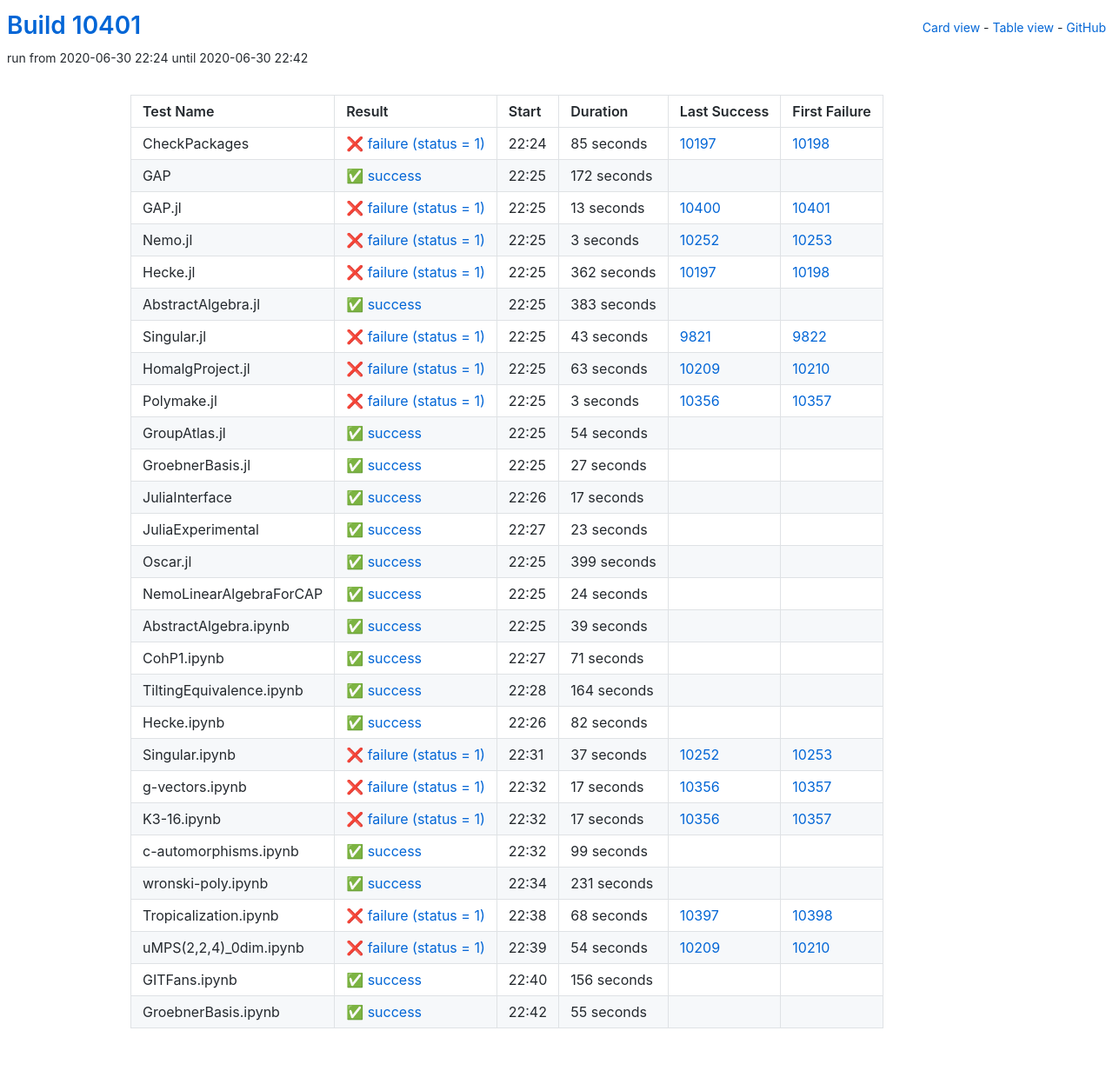
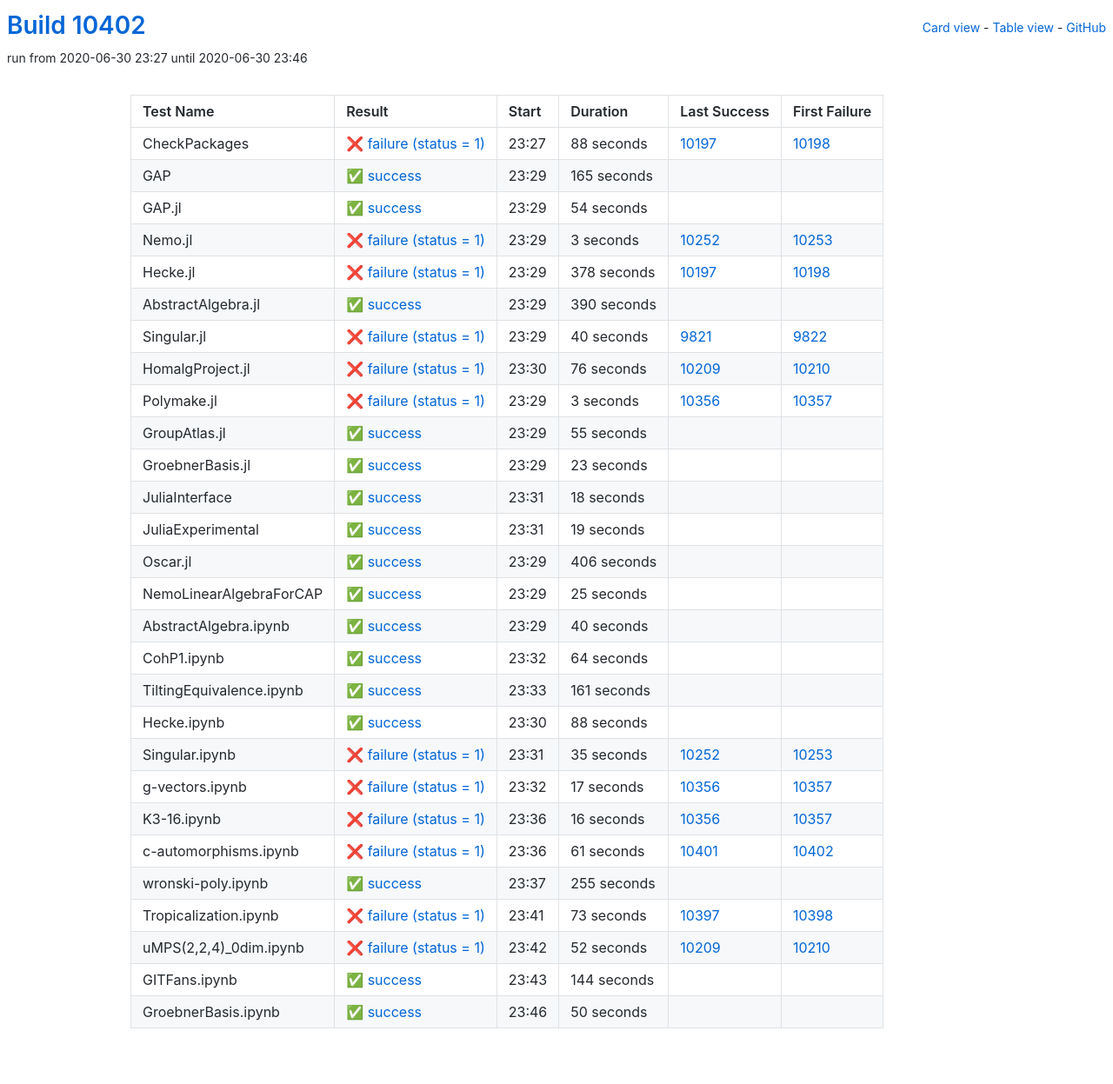
Before and after one commit to oscar-system/oscar-ci-status, a Jekyll site: the page built from table.html, in a window 1280 px wide. Shown: the whole page at 87% size. Built offline with Jekyll 4.4.1, drawn with Linux system fonts in a browser that asks for light colours.

Commit message:
Build #10402

```diff
--- a/_data/ci.yml
+++ b/_data/ci.yml
@@ -1,6 +1,6 @@
 ---
-build: 10401
-build_url: https://oscarci.mathematik.uni-kl.de/job/oscar/10401/
+build: 10402
+build_url: https://oscarci.mathematik.uni-kl.de/job/oscar/10402/
 job: oscar
 organization: oscar-system
 repo: oscar-ci-status
@@ -8,44 +8,44 @@
 tests:
 - name: CheckPackages
   id: checkpackages
-  log: https://oscarci.mathematik.uni-kl.de/job/oscar/10401/artifact/logs/build-10401/CheckPackages.log
-  start: 2020-06-30 22:24
+  log: https://oscarci.mathematik.uni-kl.de/job/oscar/10402/artifact/logs/build-10402/CheckPackages.log
+  start: 2020-06-30 23:27
   success: false
   exitcode: 1
   status: failure
-  duration: 85
+  duration: 88
   last_success: 10197
   last_success_url: https://oscarci.mathematik.uni-kl.de/job/oscar/10197/
   first_failure: 10198
   first_failure_url: https://oscarci.mathematik.uni-kl.de/job/oscar/10198/
 - name: GAP
   id: gap
-  log: https://oscarci.mathematik.uni-kl.de/job/oscar/10401/artifact/logs/build-10401/GAP.log
-  start: 2020-06-30 22:25
+  log: https://oscarci.mathematik.uni-kl.de/job/oscar/10402/artifact/logs/build-10402/GAP.log
+  start: 2020-06-30 23:29
   success: true
   exitcode: 0
   status: success
-  duration: 172
+  duration: 165
   last_success: false
   last_success_url:
   first_failure: false
   first_failure_url:
 - name: GAP.jl
   id: gap-jl
-  log: https://oscarci.mathematik.uni-kl.de/job/oscar/10401/artifact/logs/build-10401/GAP.jl.log
-  start: 2020-06-30 22:25
-  success: false
-  exitcode: 1
-  status: failure
-  duration: 13
-  last_success: 10400
-  last_success_url: https://oscarci.mathematik.uni-kl.de/job/oscar/10400/
-  first_failure: 10401
-  first_failure_url: https://oscarci.mathematik.uni-kl.de/job/oscar/10401/
+  log: https://oscarci.mathematik.uni-kl.de/job/oscar/10402/artifact/logs/build-10402/GAP.jl.log
+  start: 2020-06-30 23:29
+  success: true
+  exitcode: 0
+  status: success
+  duration: 54
+  last_success: false
+  last_success_url:
+  first_failure: false
+  first_failure_url:
 - name: Nemo.jl
   id: nemo-jl
-  log: https://oscarci.mathematik.uni-kl.de/job/oscar/10401/artifact/logs/build-10401/Nemo.jl.log
-  start: 2020-06-30 22:25
+  log: https://oscarci.mathematik.uni-kl.de/job/oscar/10402/artifact/logs/build-10402/Nemo.jl.log
+  start: 2020-06-30 23:29
   success: false
   exitcode: 1
   status: failure
@@ -56,56 +56,56 @@
   first_failure_url: https://oscarci.mathematik.uni-kl.de/job/oscar/10253/
 - name: Hecke.jl
   id: hecke-jl
-  log: https://oscarci.mathematik.uni-kl.de/job/oscar/10401/artifact/logs/build-10401/Hecke.jl.log
-  start: 2020-06-30 22:25
+  log: https://oscarci.mathematik.uni-kl.de/job/oscar/10402/artifact/logs/build-10402/Hecke.jl.log
+  start: 2020-06-30 23:29
   success: false
   exitcode: 1
   status: failure
-  duration: 362
+  duration: 378
   last_success: 10197
   last_success_url: https://oscarci.mathematik.uni-kl.de/job/oscar/10197/
   first_failure: 10198
   first_failure_url: https://oscarci.mathematik.uni-kl.de/job/oscar/10198/
 - name: AbstractAlgebra.jl
   id: abstractalgebra-jl
-  log: https://oscarci.mathematik.uni-kl.de/job/oscar/10401/artifact/logs/build-10401/AbstractAlgebra.jl.log
-  start: 2020-06-30 22:25
+  log: https://oscarci.mathematik.uni-kl.de/job/oscar/10402/artifact/logs/build-10402/AbstractAlgebra.jl.log
+  start: 2020-06-30 23:29
   success: true
   exitcode: 0
   status: success
-  duration: 383
+  duration: 390
   last_success: false
   last_success_url:
   first_failure: false
   first_failure_url:
 - name: Singular.jl
   id: singular-jl
-  log: https://oscarci.mathematik.uni-kl.de/job/oscar/10401/artifact/logs/build-10401/Singular.jl.log
-  start: 2020-06-30 22:25
+  log: https://oscarci.mathematik.uni-kl.de/job/oscar/10402/artifact/logs/build-10402/Singular.jl.log
+  start: 2020-06-30 23:29
   success: false
   exitcode: 1
   status: failure
-  duration: 43
+  duration: 40
   last_success: 9821
   last_success_url: https://oscarci.mathematik.uni-kl.de/job/oscar/9821/
   first_failure: 9822
   first_failure_url: https://oscarci.mathematik.uni-kl.de/job/oscar/9822/
 - name: HomalgProject.jl
   id: homalgproject-jl
-  log: https://oscarci.mathematik.uni-kl.de/job/oscar/10401/artifact/logs/build-10401/HomalgProject.jl.log
-  start: 2020-06-30 22:25
+  log: https://oscarci.mathematik.uni-kl.de/job/oscar/10402/artifact/logs/build-10402/HomalgProject.jl.log
+  start: 2020-06-30 23:30
   success: false
   exitcode: 1
   status: failure
-  duration: 63
+  duration: 76
   last_success: 10209
   last_success_url: https://oscarci.mathematik.uni-kl.de/job/oscar/10209/
   first_failure: 10210
   first_failure_url: https://oscarci.mathematik.uni-kl.de/job/oscar/10210/
 - name: Polymake.jl
   id: polymake-jl
-  log: https://oscarci.mathematik.uni-kl.de/job/oscar/10401/artifact/logs/build-10401/Polymake.jl.log
-  start: 2020-06-30 22:25
+  log: https://oscarci.mathematik.uni-kl.de/job/oscar/10402/artifact/logs/build-10402/Polymake.jl.log
+  start: 2020-06-30 23:29
   success: false
   exitcode: 1
   status: failure
@@ -116,44 +116,20 @@
   first_failure_url: https://oscarci.mathematik.uni-kl.de/job/oscar/10357/
 - name: GroupAtlas.jl
   id: groupatlas-jl
-  log: https://oscarci.mathematik.uni-kl.de/job/oscar/10401/artifact/logs/build-10401/GroupAtlas.jl.log
-  start: 2020-06-30 22:25
+  log: https://oscarci.mathematik.uni-kl.de/job/oscar/10402/artifact/logs/build-10402/GroupAtlas.jl.log
+  start: 2020-06-30 23:29
   success: true
   exitcode: 0
   status: success
-  duration: 54
+  duration: 55
   last_success: false
   last_success_url:
   first_failure: false
   first_failure_url:
 - name: GroebnerBasis.jl
   id: groebnerbasis-jl
-  log: https://oscarci.mathematik.uni-kl.de/job/oscar/10401/artifact/logs/build-10401/GroebnerBasis.jl.log
-  start: 2020-06-30 22:25
-  success: true
-  exitcode: 0
-  status: success
-  duration: 27
-  last_success: false
-  last_success_url:
-  first_failure: false
-  first_failure_url:
-- name: JuliaInterface
-  id: juliainterface
-  log: https://oscarci.mathematik.uni-kl.de/job/oscar/10401/artifact/logs/build-10401/JuliaInterface.log
-  start: 2020-06-30 22:26
-  success: true
-  exitcode: 0
-  status: success
-  duration: 17
-  last_success: false
-  last_success_url:
-  first_failure: false
-  first_failure_url:
-- name: JuliaExperimental
-  id: juliaexperimental
-  log: https://oscarci.mathematik.uni-kl.de/job/oscar/10401/artifact/logs/build-10401/JuliaExperimental.log
-  start: 2020-06-30 22:27
+  log: https://oscarci.mathematik.uni-kl.de/job/oscar/10402/artifact/logs/build-10402/GroebnerBasis.jl.log
+  start: 2020-06-30 23:29
   success: true
   exitcode: 0
   status: success
@@ -162,94 +138,118 @@
   last_success_url:
   first_failure: false
   first_failure_url:
-- name: Oscar.jl
-  id: oscar-jl
-  log: https://oscarci.mathematik.uni-kl.de/job/oscar/10401/artifact/logs/build-10401/Oscar.jl.log
-  start: 2020-06-30 22:25
+- name: JuliaInterface
+  id: juliainterface
+  log: https://oscarci.mathematik.uni-kl.de/job/oscar/10402/artifact/logs/build-10402/JuliaInterface.log
+  start: 2020-06-30 23:31
   success: true
   exitcode: 0
   status: success
-  duration: 399
+  duration: 18
+  last_success: false
+  last_success_url:
+  first_failure: false
+  first_failure_url:
+- name: JuliaExperimental
+  id: juliaexperimental
+  log: https://oscarci.mathematik.uni-kl.de/job/oscar/10402/artifact/logs/build-10402/JuliaExperimental.log
+  start: 2020-06-30 23:31
+  success: true
+  exitcode: 0
+  status: success
+  duration: 19
+  last_success: false
+  last_success_url:
+  first_failure: false
+  first_failure_url:
+- name: Oscar.jl
+  id: oscar-jl
+  log: https://oscarci.mathematik.uni-kl.de/job/oscar/10402/artifact/logs/build-10402/Oscar.jl.log
+  start: 2020-06-30 23:29
+  success: true
+  exitcode: 0
+  status: success
+  duration: 406
   last_success: false
   last_success_url:
   first_failure: false
   first_failure_url:
 - name: NemoLinearAlgebraForCAP
   id: nemolinearalgebraforcap
-  log: https://oscarci.mathematik.uni-kl.de/job/oscar/10401/artifact/logs/build-10401/NemoLinearAlgebraForCAP.log
-  start: 2020-06-30 22:25
+  log: https://oscarci.mathematik.uni-kl.de/job/oscar/10402/artifact/logs/build-10402/NemoLinearAlgebraForCAP.log
+  start: 2020-06-30 23:29
   success: true
   exitcode: 0
   status: success
-  duration: 24
+  duration: 25
   last_success: false
   last_success_url:
   first_failure: false
   first_failure_url:
 - name: AbstractAlgebra.ipynb
   id: abstractalgebra-ipynb
-  log: https://oscarci.mathematik.uni-kl.de/job/oscar/10401/artifact/logs/build-10401/AbstractAlgebra.ipynb.log
-  start: 2020-06-30 22:25
+  log: https://oscarci.mathematik.uni-kl.de/job/oscar/10402/artifact/logs/build-10402/AbstractAlgebra.ipynb.log
+  start: 2020-06-30 23:29
   success: true
   exitcode: 0
   status: success
-  duration: 39
+  duration: 40
   last_success: false
   last_success_url:
   first_failure: false
   first_failure_url:
 - name: CohP1.ipynb
   id: cohp1-ipynb
-  log: https://oscarci.mathematik.uni-kl.de/job/oscar/10401/artifact/logs/build-10401/CohP1.ipynb.log
-  start: 2020-06-30 22:27
+  log: https://oscarci.mathematik.uni-kl.de/job/oscar/10402/artifact/logs/build-10402/CohP1.ipynb.log
+  start: 2020-06-30 23:32
   success: true
   exitcode: 0
   status: success
-  duration: 71
+  duration: 64
   last_success: false
   last_success_url:
   first_failure: false
   first_failure_url:
 - name: TiltingEquivalence.ipynb
   id: tiltingequivalence-ipynb
-  log: https://oscarci.mathematik.uni-kl.de/job/oscar/10401/artifact/logs/build-10401/TiltingEquivalence.ipynb.log
-  start: 2020-06-30 22:28
+  log: https://oscarci.mathematik.uni-kl.de/job/oscar/10402/artifact/logs/build-10402/TiltingEquivalence.ipynb.log
+  start: 2020-06-30 23:33
   success: true
   exitcode: 0
   status: success
-  duration: 164
+  duration: 161
   last_success: false
   last_success_url:
   first_failure: false
   first_failure_url:
 - name: Hecke.ipynb
   id: hecke-ipynb
-  log: https://oscarci.mathematik.uni-kl.de/job/oscar/10401/artifact/logs/build-10401/Hecke.ipynb.log
-  start: 2020-06-30 22:26
+  log: https://oscarci.mathematik.uni-kl.de/job/oscar/10402/artifact/logs/build-10402/Hecke.ipynb.log
+  start: 2020-06-30 23:30
   success: true
   exitcode: 0
   status: success
-  duration: 82
+  duration: 88
   last_success: false
   last_success_url:
   first_failure: false
   first_failure_url:
 - name: Singular.ipynb
   id: singular-ipynb
-  log: https://oscarci.mathematik.uni-kl.de/job/oscar/10401/artifact/logs/build-10401/Singular.ipynb.log
-  start: 2020-06-30 22:31
+  log: https://oscarci.mathematik.uni-kl.de/job/oscar/10402/artifact/logs/build-10402/Singular.ipynb.log
+  start: 2020-06-30 23:31
   success: false
   exitcode: 1
   status: failure
-  duration: 37
+  duration: 35
   last_success: 10252
   last_success_url: https://oscarci.mathematik.uni-kl.de/job/oscar/10252/
   first_failure: 10253
   first_failure_url: https://oscarci.mathematik.uni-kl.de/job/oscar/10253/
 - name: g-vectors.ipynb
   id: g-vectors-ipynb
-  log: https://oscarci.mathematik.uni-kl.de/job/oscar/10401/artifact/logs/build-10401/g-vectors.ipynb.log
-  start: 2020-06-30 22:32
+  log: https://oscarci.mathematik.uni-kl.de/job/oscar/10402/artifact/logs/build-10402/g-vectors.ipynb.log
+  start: 2020-06-30 23:32
   success: false
   exitcode: 1
   status: failure
@@ -260,84 +260,84 @@
   first_failure_url: https://oscarci.mathematik.uni-kl.de/job/oscar/10357/
 - name: K3-16.ipynb
   id: k3-16-ipynb
-  log: https://oscarci.mathematik.uni-kl.de/job/oscar/10401/artifact/logs/build-10401/K3-16.ipynb.log
-  start: 2020-06-30 22:32
+  log: https://oscarci.mathematik.uni-kl.de/job/oscar/10402/artifact/logs/build-10402/K3-16.ipynb.log
+  start: 2020-06-30 23:36
   success: false
   exitcode: 1
   status: failure
-  duration: 17
+  duration: 16
   last_success: 10356
   last_success_url: https://oscarci.mathematik.uni-kl.de/job/oscar/10356/
   first_failure: 10357
   first_failure_url: https://oscarci.mathematik.uni-kl.de/job/oscar/10357/
 - name: c-automorphisms.ipynb
   id: c-automorphisms-ipynb
-  log: https://oscarci.mathematik.uni-kl.de/job/oscar/10401/artifact/logs/build-10401/c-automorphisms.ipynb.log
-  start: 2020-06-30 22:32
+  log: https://oscarci.mathematik.uni-kl.de/job/oscar/10402/artifact/logs/build-10402/c-automorphisms.ipynb.log
+  start: 2020-06-30 23:36
+  success: false
+  exitcode: 1
+  status: failure
+  duration: 61
+  last_success: 10401
+  last_success_url: https://oscarci.mathematik.uni-kl.de/job/oscar/10401/
+  first_failure: 10402
+  first_failure_url: https://oscarci.mathematik.uni-kl.de/job/oscar/10402/
+- name: wronski-poly.ipynb
+  id: wronski-poly-ipynb
+  log: https://oscarci.mathematik.uni-kl.de/job/oscar/10402/artifact/logs/build-10402/wronski-poly.ipynb.log
+  start: 2020-06-30 23:37
   success: true
   exitcode: 0
   status: success
-  duration: 99
-  last_success: false
-  last_success_url:
-  first_failure: false
-  first_failure_url:
-- name: wronski-poly.ipynb
-  id: wronski-poly-ipynb
-  log: https://oscarci.mathematik.uni-kl.de/job/oscar/10401/artifact/logs/build-10401/wronski-poly.ipynb.log
-  start: 2020-06-30 22:34
-  success: true
-  exitcode: 0
-  status: success
-  duration: 231
+  duration: 255
   last_success: false
   last_success_url:
   first_failure: false
   first_failure_url:
 - name: Tropicalization.ipynb
   id: tropicalization-ipynb
-  log: https://oscarci.mathematik.uni-kl.de/job/oscar/10401/artifact/logs/build-10401/Tropicalization.ipynb.log
-  start: 2020-06-30 22:38
+  log: https://oscarci.mathematik.uni-kl.de/job/oscar/10402/artifact/logs/build-10402/Tropicalization.ipynb.log
+  start: 2020-06-30 23:41
   success: false
   exitcode: 1
   status: failure
-  duration: 68
+  duration: 73
   last_success: 10397
   last_success_url: https://oscarci.mathematik.uni-kl.de/job/oscar/10397/
   first_failure: 10398
   first_failure_url: https://oscarci.mathematik.uni-kl.de/job/oscar/10398/
 - name: uMPS(2,2,4)_0dim.ipynb
   id: umps-2-2-4-0dim-ipynb
-  log: https://oscarci.mathematik.uni-kl.de/job/oscar/10401/artifact/logs/build-10401/uMPS-2-2-4-_0dim.ipynb.log
-  start: 2020-06-30 22:39
+  log: https://oscarci.mathematik.uni-kl.de/job/oscar/10402/artifact/logs/build-10402/uMPS-2-2-4-_0dim.ipynb.log
+  start: 2020-06-30 23:42
   success: false
   exitcode: 1
   status: failure
-  duration: 54
+  duration: 52
   last_success: 10209
   last_success_url: https://oscarci.mathematik.uni-kl.de/job/oscar/10209/
   first_failure: 10210
   first_failure_url: https://oscarci.mathematik.uni-kl.de/job/oscar/10210/
 - name: GITFans.ipynb
   id: gitfans-ipynb
-  log: https://oscarci.mathematik.uni-kl.de/job/oscar/10401/artifact/logs/build-10401/GITFans.ipynb.log
-  start: 2020-06-30 22:40
+  log: https://oscarci.mathematik.uni-kl.de/job/oscar/10402/artifact/logs/build-10402/GITFans.ipynb.log
+  start: 2020-06-30 23:43
   success: true
   exitcode: 0
   status: success
-  duration: 156
+  duration: 144
   last_success: false
   last_success_url:
   first_failure: false
   first_failure_url:
 - name: GroebnerBasis.ipynb
   id: groebnerbasis-ipynb
-  log: https://oscarci.mathematik.uni-kl.de/job/oscar/10401/artifact/logs/build-10401/GroebnerBasis.ipynb.log
-  start: 2020-06-30 22:42
+  log: https://oscarci.mathematik.uni-kl.de/job/oscar/10402/artifact/logs/build-10402/GroebnerBasis.ipynb.log
+  start: 2020-06-30 23:46
   success: true
   exitcode: 0
   status: success
-  duration: 55
+  duration: 50
   last_success: false
   last_success_url:
   first_failure: false
```
Also changed, not shown: README.md.
